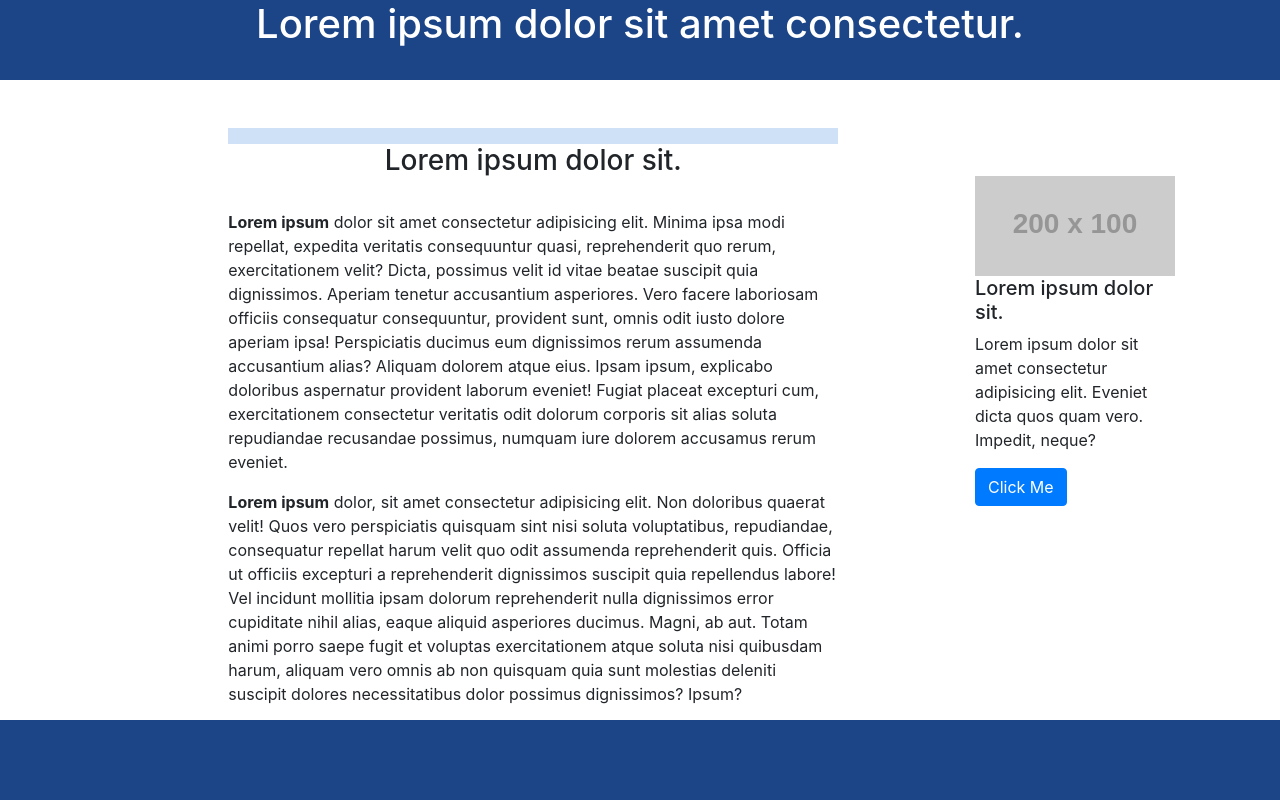
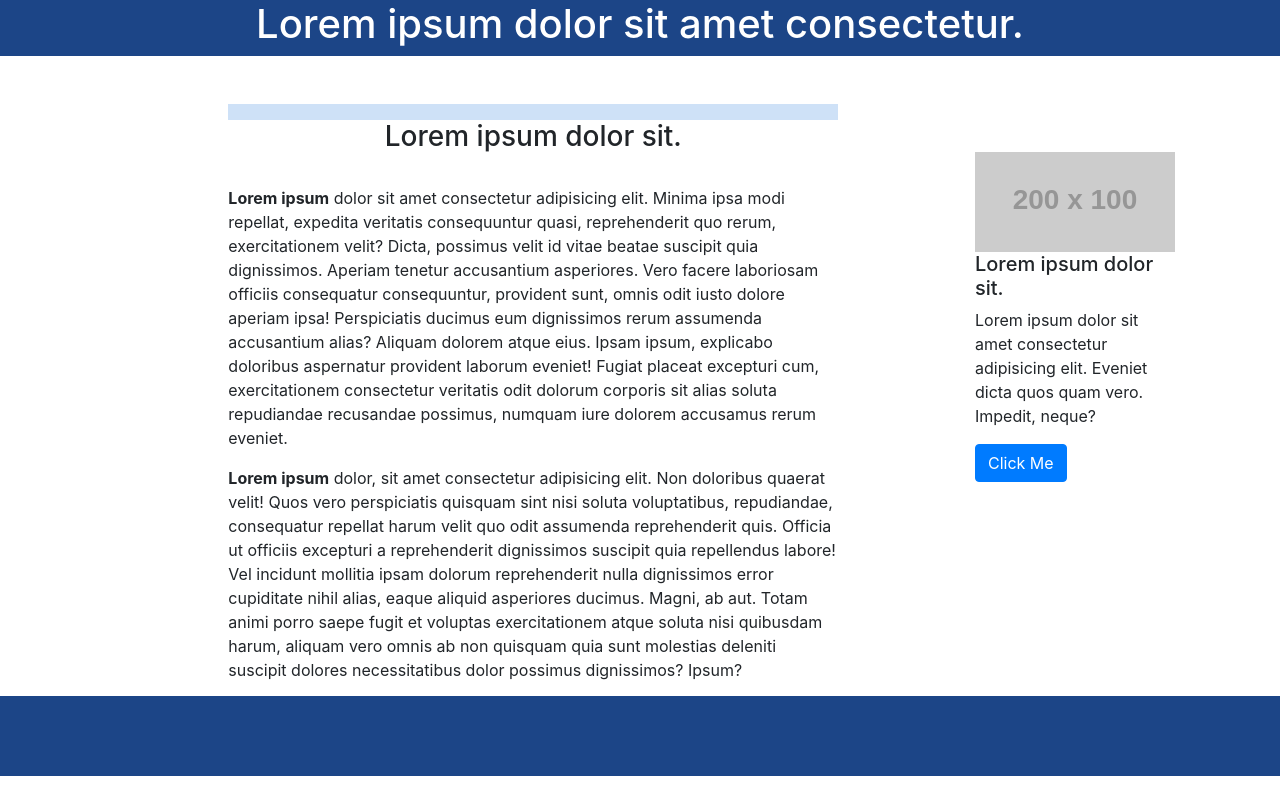
Before and after one commit to michaelgreen94/bootstrap-webpage, a plain HTML site: page index.html in a window 1280 px wide. Drawn offline with nearby package versions, Linux system fonts and the light colour scheme; placeholder pictures from the web are drawn by us.

Commit message:
removed header heigth

```diff
--- a/assets/style.css
+++ b/assets/style.css
@@ -10,10 +10,6 @@
 
 .main-page {
     height: 100vh;
-}
-
-.main-page header {
-    height: 10%;
 }
 
 .main-page section {
```
